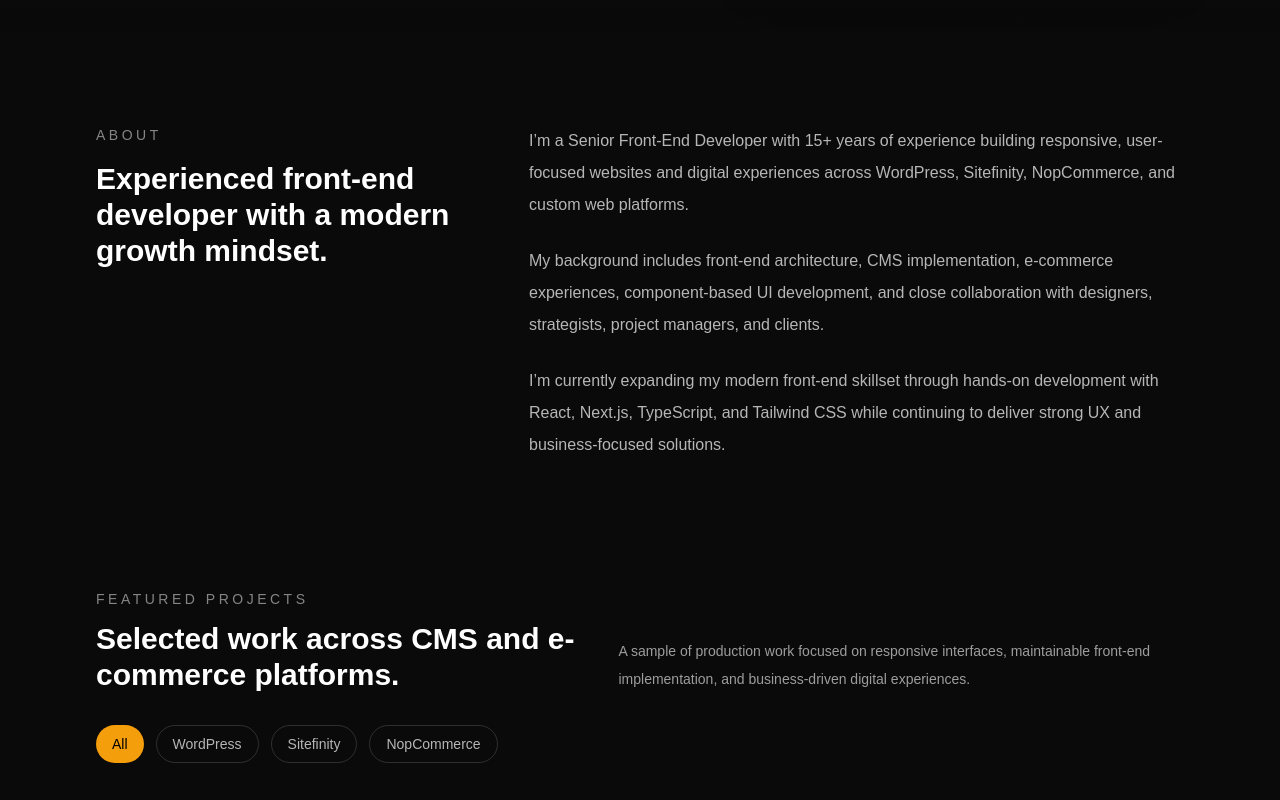
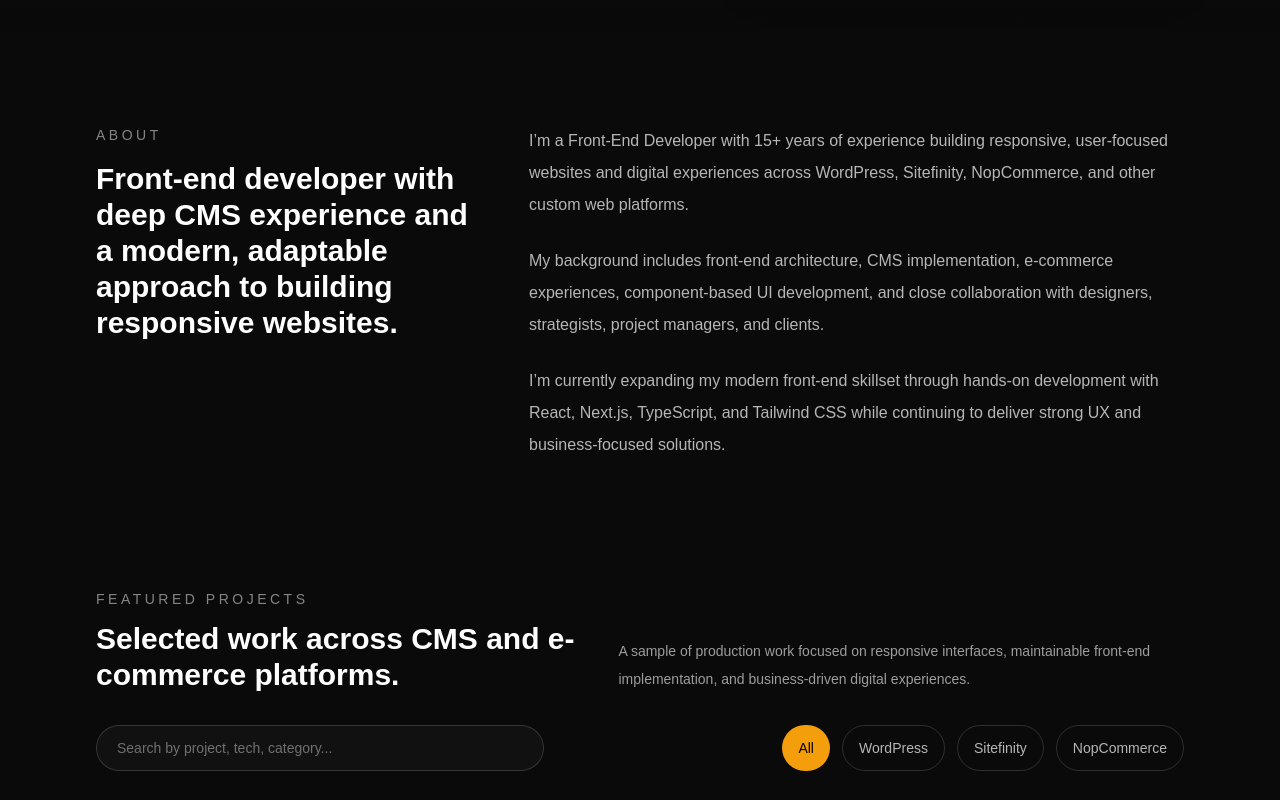
Before and after one commit to jeffreyharris/jeffrey-portfolio, a Next.js app: page / in a window 1280 px wide. Shown: the part 920-1720 px from the top of the page. Built offline with nearby package versions, Linux system fonts and the light colour scheme.

Commit message:
add search

```diff
--- a/components/AboutSection.tsx
+++ b/components/AboutSection.tsx
@@ -8,15 +8,15 @@ export default function AboutSection() {
           </p>
 
           <h2 className="mt-4 text-3xl font-semibold">
-            Experienced front-end developer with a modern growth mindset.
+            Front-end developer with deep CMS experience and a modern, adaptable approach to building responsive websites.
           </h2>
         </div>
 
         <div className="space-y-6 text-white/70 leading-8">
           <p>
-            I’m a Senior Front-End Developer with 15+ years of experience
+            I’m a Front-End Developer with 15+ years of experience
             building responsive, user-focused websites and digital experiences
-            across WordPress, Sitefinity, NopCommerce, and custom web platforms.
+            across WordPress, Sitefinity, NopCommerce, and other custom web platforms.
           </p>
 
           <p>
--- a/components/ProjectsSection.tsx
+++ b/components/ProjectsSection.tsx
@@ -10,11 +10,22 @@ const filters: FilterValue[] = ["All", "WordPress", "Sitefinity", "NopCommerce"]
 
 export default function ProjectsSection() {
   const [activeFilter, setActiveFilter] = useState<FilterValue>("All");
+  const [searchTerm, setSearchTerm] = useState("");
 
-  const filteredProjects =
-    activeFilter === "All"
-      ? projects
-      : projects.filter((project) => project.platform === activeFilter);
+  const filteredProjects = projects.filter((project) => {
+    const matchesPlatform =
+      activeFilter === "All" || project.platform === activeFilter;
+
+    const search = searchTerm.toLowerCase();
+
+    const matchesSearch =
+      project.title.toLowerCase().includes(search) ||
+      project.summary.toLowerCase().includes(search) ||
+      project.category.toLowerCase().includes(search) ||
+      project.tech.some((item) => item.toLowerCase().includes(search));
+
+    return matchesPlatform && matchesSearch;
+  });
 
   return (
     <section id="projects" className="mx-auto max-w-6xl px-6 py-16 lg:px-8">
@@ -36,6 +47,20 @@ export default function ProjectsSection() {
       </div>
 
       <div className="mt-8 flex flex-wrap gap-3">
+        <div className="mw-full flex-1">
+          <label htmlFor="project-search" className="sr-only">
+            Search projects
+          </label>
+
+          <input
+              id="project-search"
+              type="text"
+              value={searchTerm}
+              onChange={(event) => setSearchTerm(event.target.value)}
+              placeholder="Search by project, tech, category..."
+              className="w-full rounded-full border border-white/15 bg-white/[0.03] px-5 py-3 text-sm text-white placeholder:text-white/40 outline-none transition focus:border-amber-400/70 focus:bg-white/[0.06] md:max-w-md"
+          />
+      </div>
         {filters.map((filter) => {
           const isActive = activeFilter === filter;
 
```
